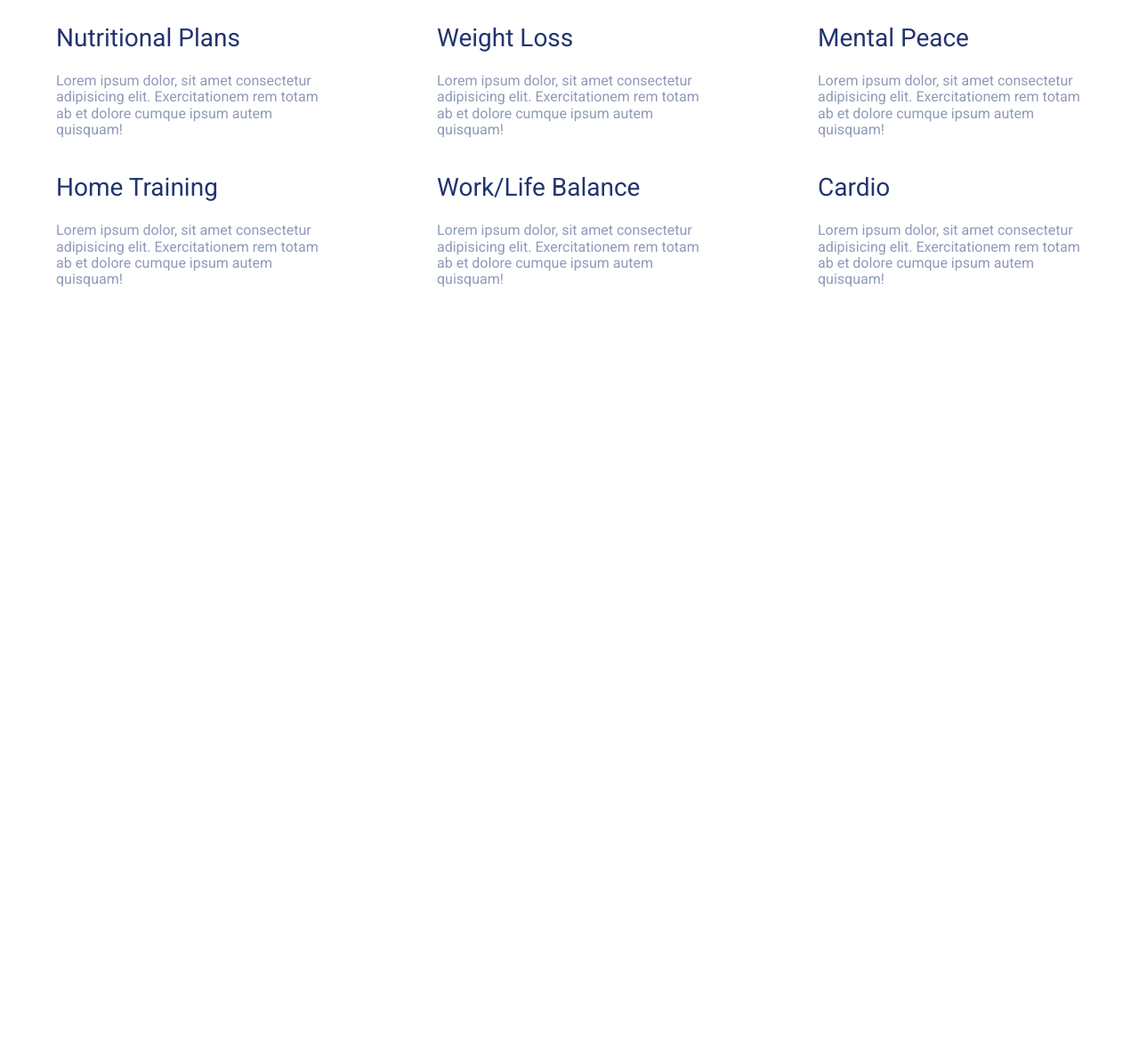
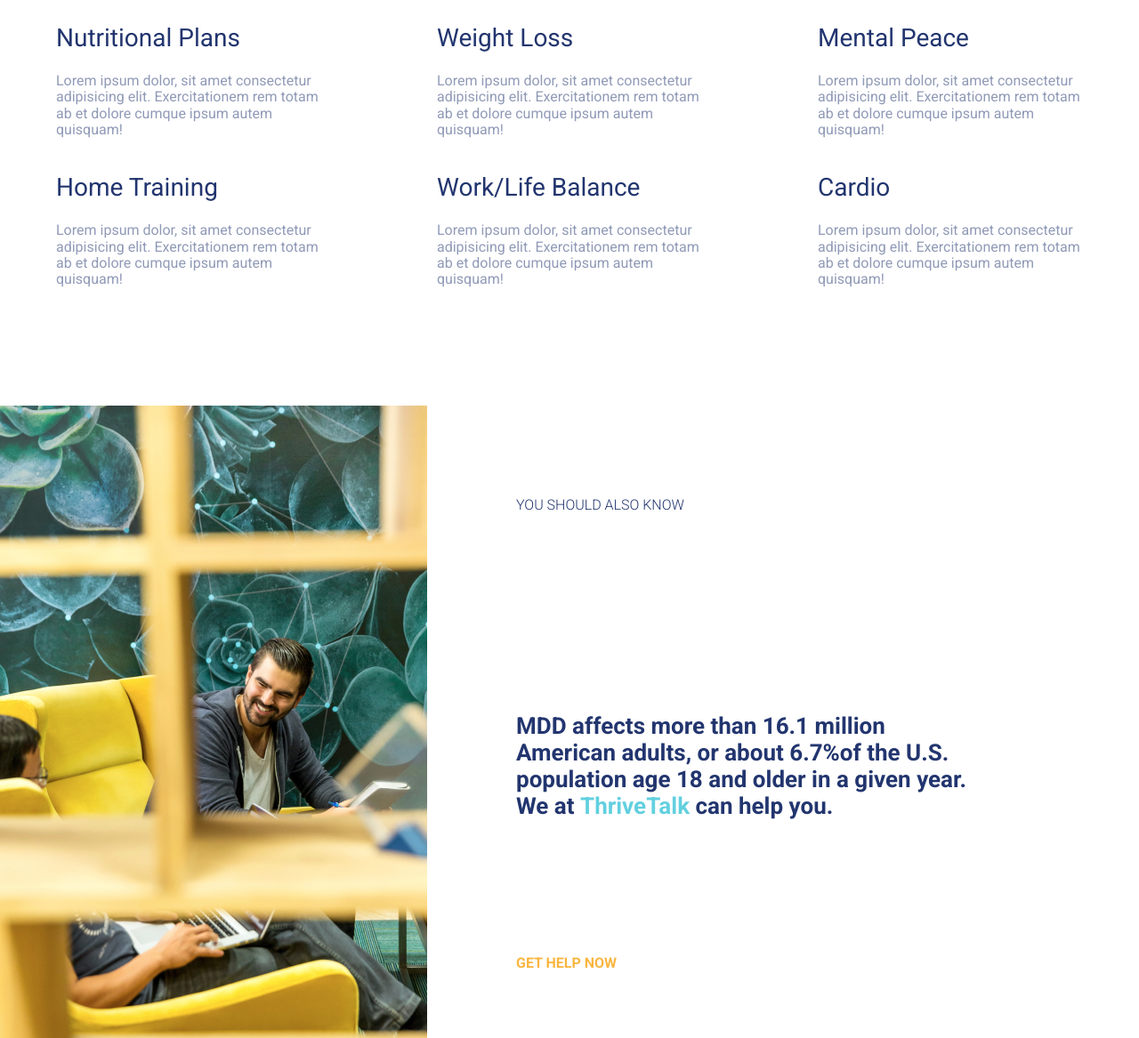
Before and after one commit to Ave-Mari/Thrivetalk, a plain HTML site: page index.html in a window 1280 px wide. Shown: the part 3163-4330 px from the top of the page at 89% size. Before the commit the page ends 3619 px from the top, so only its background shows below. Drawn offline with nearby package versions, Linux system fonts and the light colour scheme.

Commit message:
finished help-screen section

```diff
--- a/css/components/_help-screen.scss
+++ b/css/components/_help-screen.scss
@@ -0,0 +1,44 @@
+.help-section {
+    background: url("./../img/youshouldalsoknow.png") left top no-repeat;
+    height: 100vh;
+    padding-top: 103px;
+}
+
+.help-section__wrapper {
+    margin-left: 580px;
+}
+
+
+.help-section__headline {
+    color: #22356F;
+    font-size: 16px;
+    font-weight: 300;
+
+    margin-top: 0px;
+    margin-bottom: 225px;
+}
+
+
+.help-section__text {
+    width: 515px;
+    font-size: 26px;
+    font-weight: 600;
+    color: #22356F;
+
+    margin-top: 0px;
+    margin-bottom: 152px;
+}
+
+.btn-help-section {
+    margin: 0;
+    padding: 0;
+    background: none;
+    font-size: 16px;
+    font-weight: 600;
+    color: #F9B640;
+
+    &:hover {
+        background: none;
+        color: #62D0DF;
+    }
+}
--- a/index.html
+++ b/index.html
@@ -161,8 +161,11 @@
                     </div>
                 </section>
                 <section class="section help-section">
-
-
+                    <div class="help-section__wrapper">
+                        <h3 class="help-section__headline">YOU SHOULD ALSO KNOW</h3>
+                        <p class="help-section__text">MDD affects more than 16.1 million American adults, or about 6.7%of the U.S. population age 18 and older in a given year. We at <b style="color: #62D0DF; font-weight: 700;">ThriveTalk</b> can help you.</p>
+                        <button class="btn btn-help-section">GET HELP NOW</button>
+                    </div>
                 </section>
             </div>
         </div>
```
Also changed, not shown: css/components/_service-desс.scss (line endings or trailing spaces), css/main.css, img/youshouldalsoknow.png (renamed from img/youshouldalsoknow (1).png).
